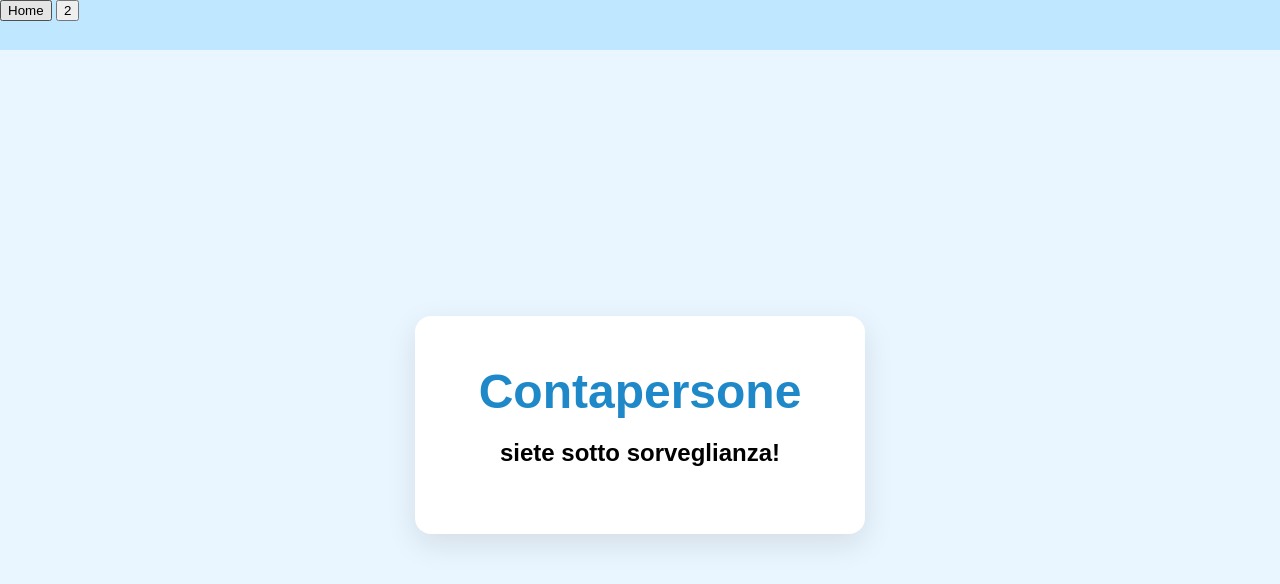
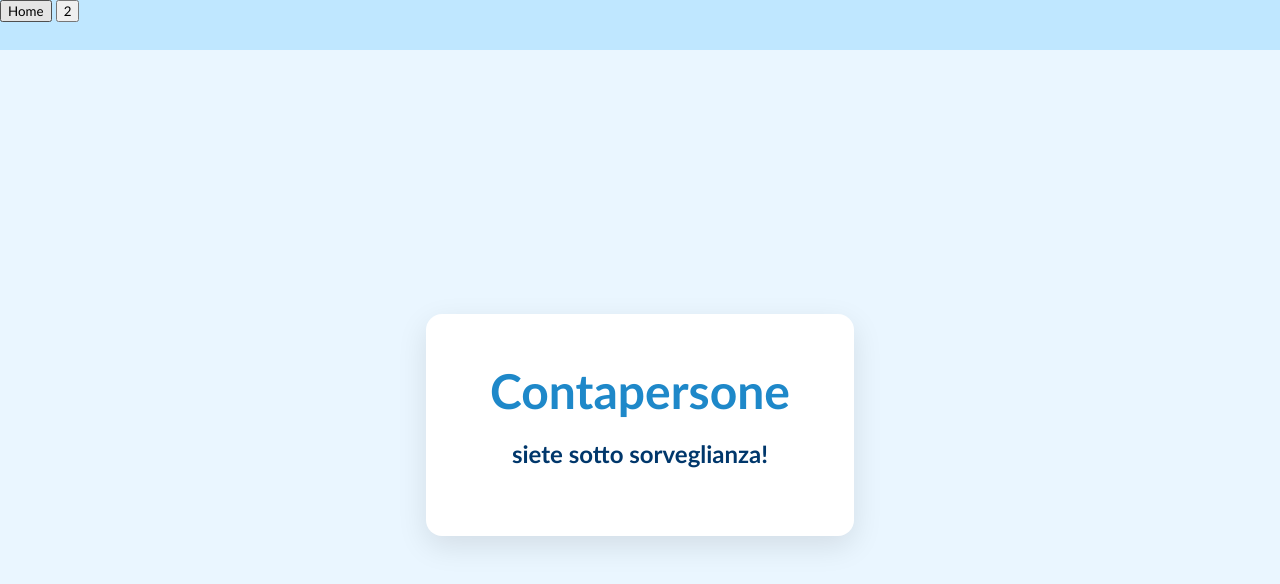
Before and after one commit to Mitrawang/Contapersone, a plain HTML site: page Contapersone - Sito Web/index.html in a window 1280 px wide. Drawn offline with nearby package versions, Linux system fonts and the light colour scheme.

Commit message:
Update style.css (1)

```diff
--- a/Contapersone - Sito Web/style.css
+++ b/Contapersone - Sito Web/style.css
@@ -1,5 +1,6 @@
 * {
   box-sizing: border-box;
+   font-family: 'Trebuchet MS', 'Lucida Sans Unicode', 'Lucida Grande', 'Lucida Sans', Arial, sans-serif;
 }
 
 body {
@@ -44,3 +45,7 @@
   font-size: 3rem;
   color: #1e88c9;
 }
+
+header h2 {
+  color: rgb(0, 55, 107);
+}
```
